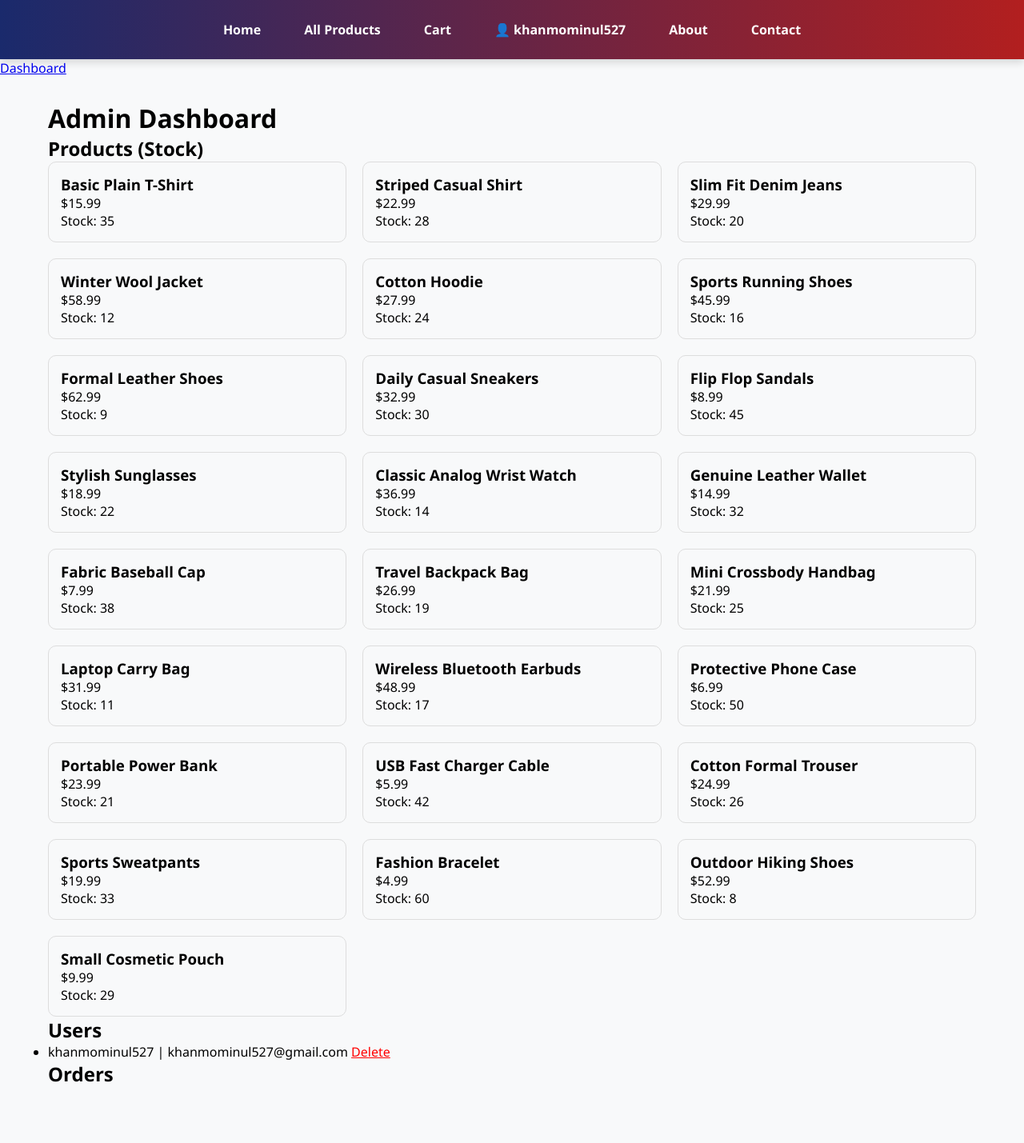
After one commit to MOMINURKHAN/E-Commerce-Website, a Flask app: page /admin/dashboard in a window 1280 px wide. The commit adds this page. Shown: the whole page at 80% size. Run offline with Flask 3, Linux system fonts and the light colour scheme; a user stored in the database is signed in; data comes from the database, SQL or seed files in the repository; data that the repository does not hold is empty.

Commit message:
Added full admin dashboard

```diff
--- a/app.py
+++ b/app.py
@@ -56,31 +56,31 @@ class Review(db.Model):
 # PRODUCTS (25 PRODUCTS)
 # ------------------------------
 products = [
-    {"id": 1, "name": "Basic Cotton T-Shirt", "price": 14.99, "category": "Clothing", "desc": "Soft, breathable, regular fit.", "img": "tshirt.jpg"},
-    {"id": 2, "name": "Running Sports Shoes", "price": 54.99, "category": "Shoes", "desc": "Lightweight, comfortable for running.", "img": "shoes.jpg"},
-    {"id": 3, "name": "Casual Shoulder Bag", "price": 27.50, "category": "Bags", "desc": "Spacious, stylish daily use bag.", "img": "bag.jpg"},
-    {"id": 4, "name": "UV Protection Sunglasses", "price": 13.99, "category": "Accessories", "desc": "Stylish sunglasses with UV protection.", "img": "sunglasses.jpg"},
-    {"id": 5, "name": "Analog Wrist Watch", "price": 38.99, "category": "Accessories", "desc": "Classic design, long battery life.", "img": "watch.jpg"},
-    {"id": 6, "name": "Sports Cotton Cap", "price": 8.99, "category": "Accessories", "desc": "Breathable, adjustable size.", "img": "cap.jpg"},
-    {"id": 7, "name": "Large Travel Backpack", "price": 42.99, "category": "Bags", "desc": "Waterproof, durable, large capacity.", "img": "backpack.jpg"},
-    {"id": 8, "name": "Genuine Leather Wallet", "price": 19.50, "category": "Accessories", "desc": "Slim, stylish, card slots.", "img": "wallet.jpg"},
-    {"id": 9, "name": "Steel Water Bottle", "price": 9.49, "category": "Accessories", "desc": "Cold & hot insulation.", "img": "bottle.jpg"},
-    {"id": 10, "name": "Winter Warm Hoodie", "price": 31.99, "category": "Clothing", "desc": "Soft fleece inside, warm.", "img": "hoodie.jpg"},
-    {"id": 11, "name": "Cotton Socks 5 Pair", "price": 6.49, "category": "Clothing", "desc": "Soft, stretchable, comfortable.", "img": "socks.jpg"},
-    {"id": 12, "name": "Denim Jeans", "price": 34.99, "category": "Clothing", "desc": "Regular fit, durable fabric.", "img": "jeans.jpg"},
-    {"id": 13, "name": "Leather Belt", "price": 11.99, "category": "Accessories", "desc": "Genuine leather, adjustable.", "img": "belt.jpg"},
-    {"id": 14, "name": "Formal Shoes", "price": 49.99, "category": "Shoes", "desc": "For office, party, casual wear.", "img": "formalshoes.jpg"},
-    {"id": 15, "name": "Laptop Sleeve Bag", "price": 22.99, "category": "Bags", "desc": "Protective, lightweight.", "img": "laptopbag.jpg"},
-    {"id": 16, "name": "Wireless Earbuds", "price": 29.99, "category": "Gadgets", "desc": "Good sound, long battery.", "img": "earbuds.jpg"},
-    {"id": 17, "name": "Phone Cover", "price": 12.99, "category": "Gadgets", "desc": "Shockproof, stylish design.", "img": "phonecover.jpg"},
-    {"id": 18, "name": "Sunglasses Sport", "price": 15.99, "category": "Accessories", "desc": "For cycling, running, outdoor.", "img": "sportsunglass.jpg"},
-    {"id": 19, "name": "Polo Shirt", "price": 18.99, "category": "Clothing", "desc": "Smart fit, casual wear.", "img": "polo.jpg"},
-    {"id": 20, "name": "Jacket Windbreaker", "price": 39.99, "category": "Clothing", "desc": "Windproof, rainproof, lightweight.", "img": "jacket.jpg"},
-    {"id": 21, "name": "Travel Duffel Bag", "price": 35.99, "category": "Bags", "desc": "For travel, gym, luggage.", "img": "duffel.jpg"},
-    {"id": 22, "name": "Canvas Shoes", "price": 29.99, "category": "Shoes", "desc": "Casual, comfortable, stylish.", "img": "canvasshoes.jpg"},
-    {"id": 23, "name": "Hair Band", "price": 4.99, "category": "Accessories", "desc": "Elastic, for sports & daily use.", "img": "hairband.jpg"},
-    {"id": 24, "name": "Key Chain", "price": 3.99, "category": "Accessories", "desc": "Stylish metal key ring.", "img": "keychain.jpg"},
-    {"id": 25, "name": "Face Mask Pack 10", "price": 5.99, "category": "Health", "desc": "Disposable, breathable, safe.", "img": "mask.jpg"}
+    {"id": 1, "name": "Basic Plain T-Shirt", "price": 15.99, "stock": 35, "category": "Clothing"},
+    {"id": 2, "name": "Striped Casual Shirt", "price": 22.99, "stock": 28, "category": "Clothing"},
+    {"id": 3, "name": "Slim Fit Denim Jeans", "price": 29.99, "stock": 20, "category": "Clothing"},
+    {"id": 4, "name": "Winter Wool Jacket", "price": 58.99, "stock": 12, "category": "Clothing"},
+    {"id": 5, "name": "Cotton Hoodie", "price": 27.99, "stock": 24, "category": "Clothing"},
+    {"id": 6, "name": "Sports Running Shoes", "price": 45.99, "stock": 16, "category": "Shoes"},
+    {"id": 7, "name": "Formal Leather Shoes", "price": 62.99, "stock": 9, "category": "Shoes"},
+    {"id": 8, "name": "Daily Casual Sneakers", "price": 32.99, "stock": 30, "category": "Shoes"},
+    {"id": 9, "name": "Flip Flop Sandals", "price": 8.99, "stock": 45, "category": "Shoes"},
+    {"id": 10, "name": "Stylish Sunglasses", "price": 18.99, "stock": 22, "category": "Accessories"},
+    {"id": 11, "name": "Classic Analog Wrist Watch", "price": 36.99, "stock": 14, "category": "Accessories"},
+    {"id": 12, "name": "Genuine Leather Wallet", "price": 14.99, "stock": 32, "category": "Accessories"},
+    {"id": 13, "name": "Fabric Baseball Cap", "price": 7.99, "stock": 38, "category": "Accessories"},
+    {"id": 14, "name": "Travel Backpack Bag", "price": 26.99, "stock": 19, "category": "Bags"},
+    {"id": 15, "name": "Mini Crossbody Handbag", "price": 21.99, "stock": 25, "category": "Bags"},
+    {"id": 16, "name": "Laptop Carry Bag", "price": 31.99, "stock": 11, "category": "Bags"},
+    {"id": 17, "name": "Wireless Bluetooth Earbuds", "price": 48.99, "stock": 17, "category": "Gadgets"},
+    {"id": 18, "name": "Protective Phone Case", "price": 6.99, "stock": 50, "category": "Gadgets"},
+    {"id": 19, "name": "Portable Power Bank", "price": 23.99, "stock": 21, "category": "Gadgets"},
+    {"id": 20, "name": "USB Fast Charger Cable", "price": 5.99, "stock": 42, "category": "Gadgets"},
+    {"id": 21, "name": "Cotton Formal Trouser", "price": 24.99, "stock": 26, "category": "Clothing"},
+    {"id": 22, "name": "Sports Sweatpants", "price": 19.99, "stock": 33, "category": "Clothing"},
+    {"id": 23, "name": "Fashion Bracelet", "price": 4.99, "stock": 60, "category": "Accessories"},
+    {"id": 24, "name": "Outdoor Hiking Shoes", "price": 52.99, "stock": 8, "category": "Shoes"},
+    {"id": 25, "name": "Small Cosmetic Pouch", "price": 9.99, "stock": 29, "category": "Bags"}
 ]
 
 @login_manager.user_loader
@@ -299,6 +299,41 @@ def make_admin(user_id):
     return redirect(url_for('admin_panel'))
 
 # ------------------------------
+# ADMIN DASHBOARD
+# ------------------------------
+@app.route('/admin/dashboard')
+@login_required
+def admin_dashboard():
+    if not current_user.is_admin:
+        return "Access Denied"
+    users = User.query.all()
+    orders = Order.query.all()
+    reviews = Review.query.all()
+    return render_template('admin_dashboard.html', users=users, orders=orders, reviews=reviews, products=products)
+
+@app.route('/admin/delete/user/<int:user_id>')
+@login_required
+def admin_delete_user(user_id):
+    if not current_user.is_admin:
+        return "Access Denied"
+    user = User.query.get(user_id)
+    if user:
+        db.session.delete(user)
+        db.session.commit()
+    return redirect('/admin/dashboard')
+
+@app.route('/admin/delete/order/<int:order_id>')
+@login_required
+def admin_delete_order(order_id):
+    if not current_user.is_admin:
+        return "Access Denied"
+    order = Order.query.get(order_id)
+    if order:
+        db.session.delete(order)
+        db.session.commit()
+    return redirect('/admin/dashboard')
+
+# ------------------------------
 # LOGIN / SIGNUP / LOGOUT
 # ------------------------------
 @app.route('/login', methods=['GET','POST'])
--- /dev/null
+++ b/templates/admin_dashboard.html
@@ -0,0 +1,43 @@
+<!DOCTYPE html>
+<html>
+<head>
+    <title>Admin Dashboard</title>
+    <link rel="stylesheet" href="/static/style.css">
+</head>
+<body>
+{% include 'navbar.html' %}
+<div class="container">
+    <h1>Admin Dashboard</h1>
+
+    <h2>Products (Stock)</h2>
+    <div style="display:grid;grid-template-columns:repeat(3,1fr);gap:20px;">
+        {% for p in products %}
+        <div style="border:1px solid #ddd;padding:15px;border-radius:10px;">
+            <h3>{{ p.name }}</h3>
+            <p>${{ p.price }}</p>
+            <p>Stock: {{ p.stock }}</p>
+        </div>
+        {% endfor %}
+    </div>
+
+    <h2>Users</h2>
+    <ul>
+        {% for u in users %}
+        <li>{{ u.username }} | {{ u.email }}
+            <a href="/admin/delete/user/{{u.id}}" style="color:red;">Delete</a>
+        </li>
+        {% endfor %}
+    </ul>
+
+    <h2>Orders</h2>
+    {% for o in orders %}
+    <div style="border:1px solid #ddd;padding:15px;margin:10px 0;border-radius:10px;">
+        <p>User ID: {{ o.user_id }}</p>
+        <p>Items: {{ o.items }}</p>
+        <p>Total: ${{ o.total }}</p>
+        <a href="/admin/delete/order/{{o.id}}" style="color:red;">Delete Order</a>
+    </div>
+    {% endfor %}
+</div>
+</body>
+</html>
--- a/templates/navbar.html
+++ b/templates/navbar.html
@@ -59,3 +59,6 @@
     display: block;
 }
 </style>
+{% if current_user.is_admin %}
+    <a href="/admin/dashboard">Dashboard</a>
+{% endif %}
```
